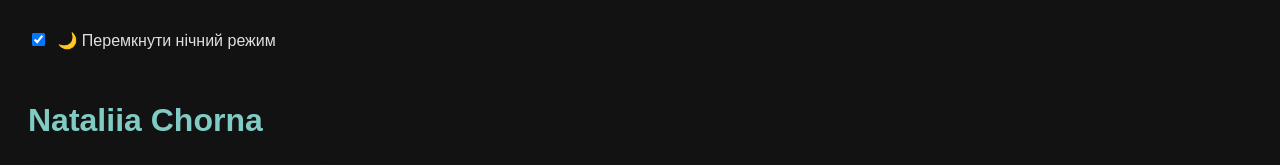
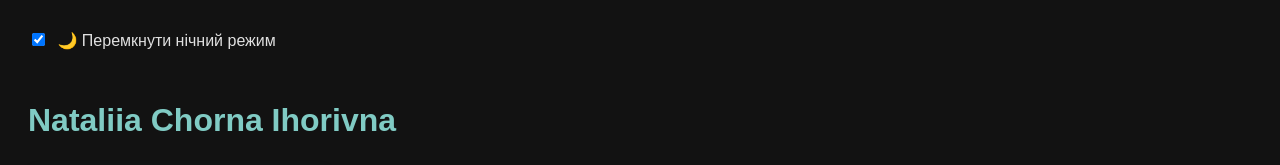
Before and after one commit to ChornaNataliia/webprog, a plain HTML site: page index.html in a window 1280 px wide. Shown: the top 165 px of the page. Drawn offline with Linux system fonts and the light colour scheme; no server answers.

Commit message:
Update name in header to full name

```diff
--- a/index.html
+++ b/index.html
@@ -15,7 +15,7 @@
       🌙 Перемкнути нічний режим
     </label>
 
-    <h1>Nataliia Chorna</h1>
+    <h1>Nataliia Chorna Ihorivna</h1>
     <p>
       123 Main Street
       <br />
```
